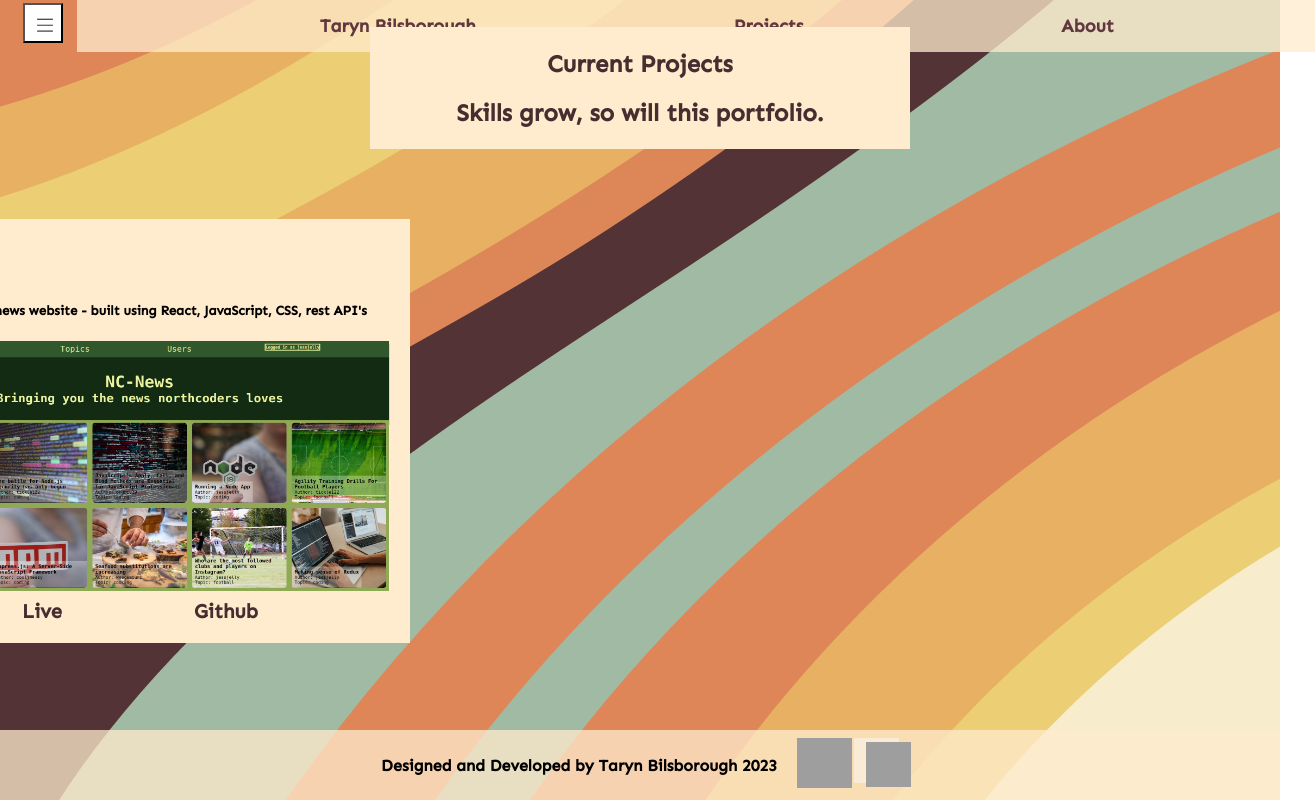
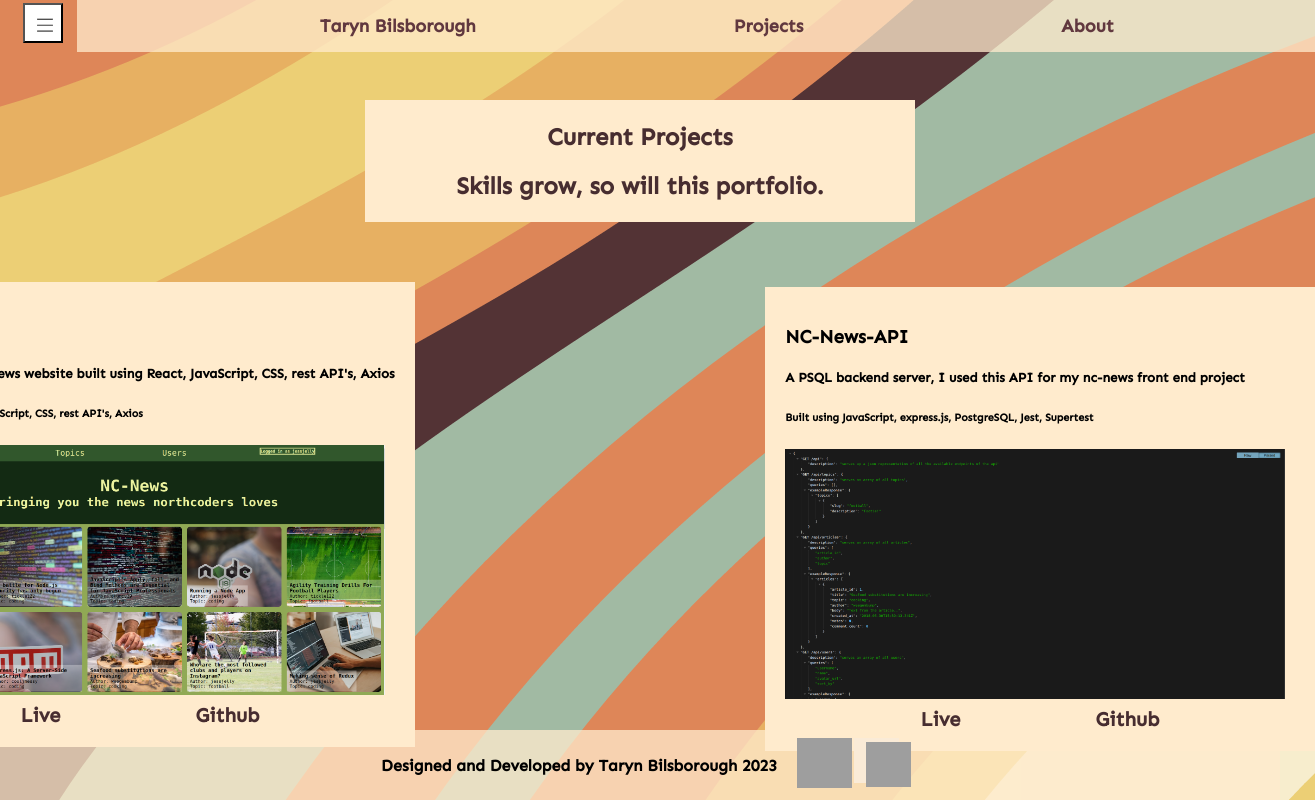
Before and after one commit to tarynCodes/Portfolio, a React (Vite) app in the folder portfolio/: page /projects in a window 1280 px wide. Shown: the top 800 px of the page, 1315 px wide, since content can reach past the window. Built offline with nearby package versions, Linux system fonts and the light colour scheme; grey boxes are pictures that could not be loaded.

Commit message:
added project

```diff
--- a/portfolio/src/App.css
+++ b/portfolio/src/App.css
@@ -108,7 +108,7 @@ body {
   box-sizing: border-box;
   background-color: rgba(255, 235, 205, 0.757);
   padding: 4px;
-  position: absolute;
+  position: fixed;
   left: 0;
   bottom: 0;
   right: 0;
@@ -193,7 +193,7 @@ body {
   background-color: blanchedalmond;
   padding:2px;
   text-align:center;
-  transform: translate(0px, -100px);
+  transform: translate(0px, 100px);
   color: #472d30;
 }
 
@@ -201,15 +201,23 @@ body {
   box-sizing: border-box;
   background-color: blanchedalmond;
   padding:20px;
-  transform: translate(-500px, -30px);
+  transform: translate(-500px, 160px);
 }
 
-#newsImage{
+#news-api{
+  box-sizing: border-box;
+  background-color: blanchedalmond;
+  padding:20px;
+  transform: translate(400px, -300px);
+
+}
+
+#newsImage, #apiImage{
   height:250px;
   width:500px;
 }
 
-#links-ncnews, #live-ncnews, #github-ncnews{
+#links-ncnews, #live-ncnews, #github-ncnews, #links-api, #live-api, #github-api{
   text-decoration: none;
   font-size: 20px;
   font-weight: bold;
--- /dev/null
+++ b/portfolio/src/components/Api.jsx
@@ -0,0 +1,34 @@
+import React from "react";
+import { Link } from "react-router-dom";
+import apiImage from "../assets/api-backend.png";
+
+function Api() {
+  return (
+    <div id="news-api">
+      <h3>NC-News-API</h3>
+      <h5>
+        A PSQL backend server, I used this API for my nc-news front end project
+      </h5>
+      <h6>Built using JavaScript, express.js, PostgreSQL, Jest, Supertest</h6>
+      <img src={apiImage} id="newsImage"></img>
+      <section id="links-api">
+        <Link
+          id="live-api"
+          to="https://taryns-news.onrender.com/api"
+          target="_blank"
+        >
+          Live
+        </Link>
+        <Link
+          id="github-api"
+          to="https://github.com/tarynCodes/news-api-project"
+          target="_blank"
+        >
+          Github
+        </Link>
+      </section>
+    </div>
+  );
+}
+
+export default Api;
--- a/portfolio/src/components/NcNews.jsx
+++ b/portfolio/src/components/NcNews.jsx
@@ -6,11 +6,12 @@ function NcNews() {
   return (
     <div id="ncnews">
       <h3>NC-News</h3>
-      <h5>My Northcoders news website - built using React, JavaScript, CSS, rest API's</h5>
+      <h5>My Northcoders news website  built using React, JavaScript, CSS, rest API's, Axios</h5>
+      <h6>Built using React, JavaScript, CSS, rest API's, Axios</h6>
       <img src={ncNewsImage} id='newsImage'></img>
       <section id='links-ncnews'>
-      <Link id="live-ncnews"to='https://taryn-nc-news.netlify.app/'>Live</Link>
-      <Link id="github-ncnews"to='https://github.com/tarynCodes/nc-news'>Github</Link>
+      <Link id="live-ncnews"to='https://taryn-nc-news.netlify.app/' target="_blank">Live</Link>
+      <Link id="github-ncnews"to='https://github.com/tarynCodes/nc-news' target="_blank">Github</Link>
       </section>
     </div>
   )
--- a/portfolio/src/components/Projects.jsx
+++ b/portfolio/src/components/Projects.jsx
@@ -1,5 +1,6 @@
 import React from 'react'
 import NcNews from './NcNews'
+import Api from './Api'
 
 function Projects() {
   return (
@@ -10,7 +11,9 @@ function Projects() {
         </section>
     <section>
         <NcNews/>
+        <Api/>
     </section>
+
     </div>
   )
 }
```
Also changed, not shown: portfolio/src/assets/api-backend.png (added).
